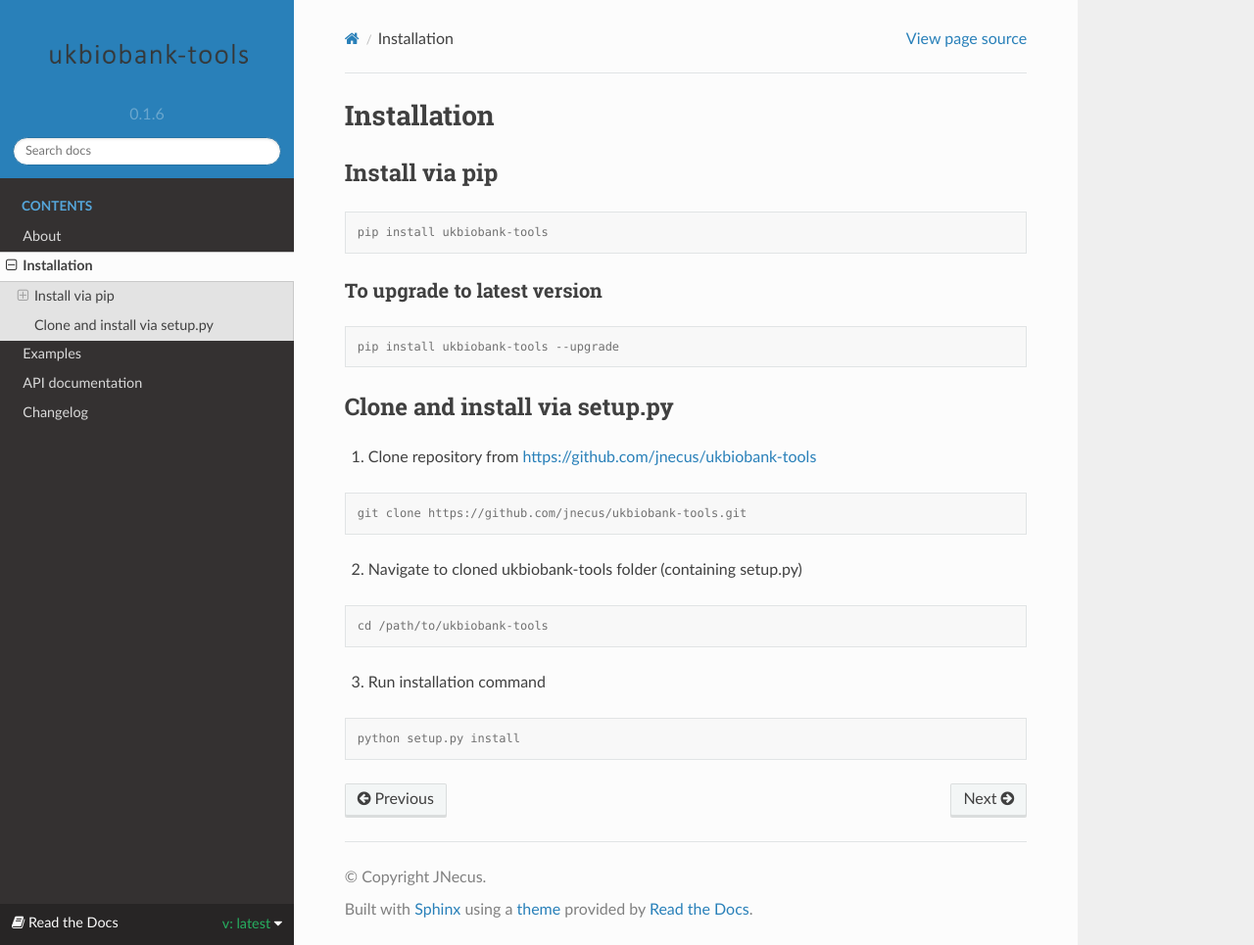
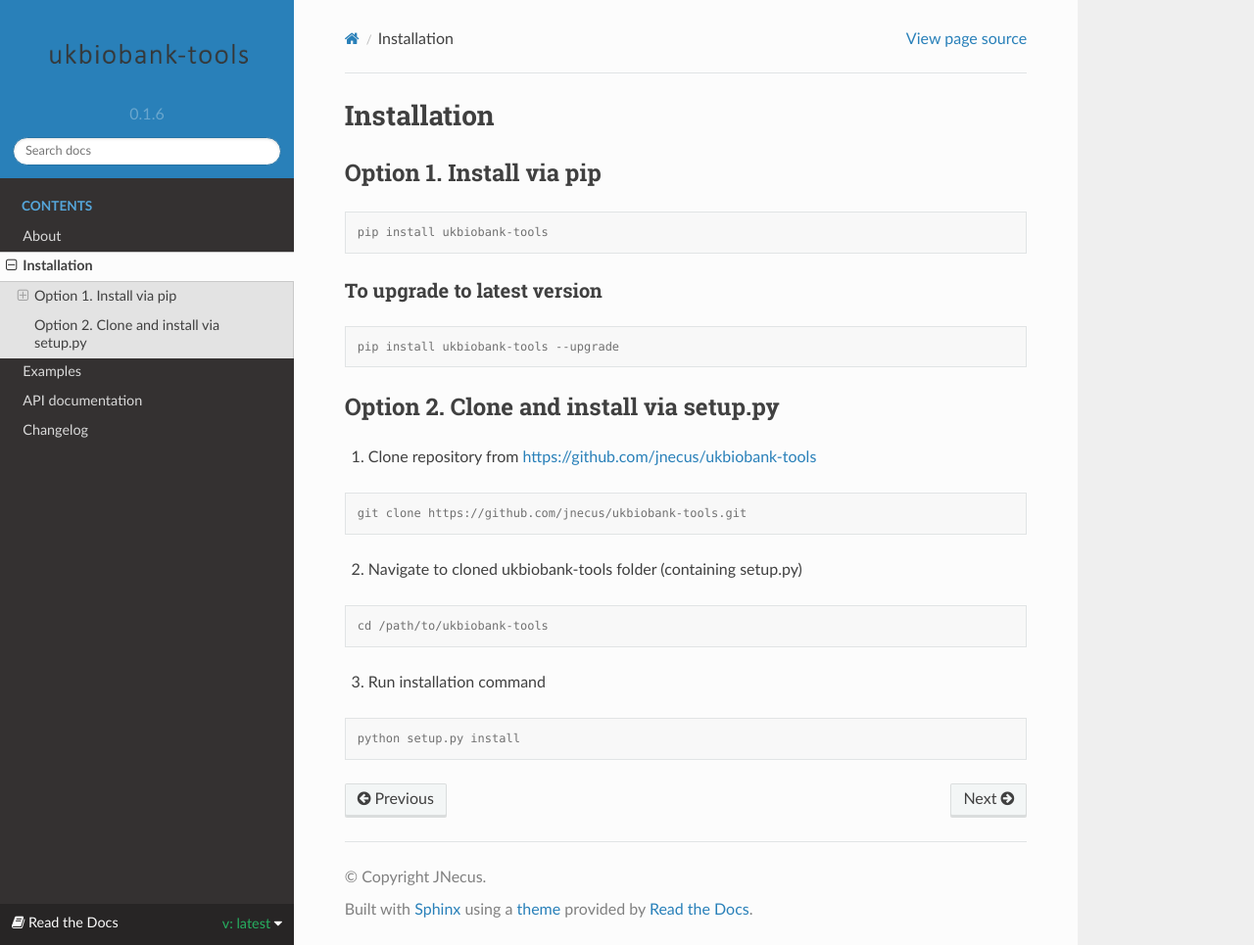
Before and after one commit to jnecus/ukbiobank-tools, a Sphinx documentation site: the page built from docs/installing.rst, in a window 1280 px wide and 965 px high. Shown: the whole window at 98% size. Built offline with Sphinx 7.4.7 and the Read the Docs theme 2.0.0, drawn with Linux system fonts in a browser that asks for light colours.

Commit message:
Update installing.rst

```diff
--- a/docs/installing.rst
+++ b/docs/installing.rst
@@ -6,8 +6,8 @@
 ************
 
 
-Install via pip
----------------
+Option 1. Install via pip
+-------------------------
 
 
 .. code:: console
@@ -26,8 +26,8 @@
 
 
 
-Clone and install via setup.py
-------------------------------
+Option 2. Clone and install via setup.py
+----------------------------------------
 
 
 1. Clone repository from https://github.com/jnecus/ukbiobank-tools
```
